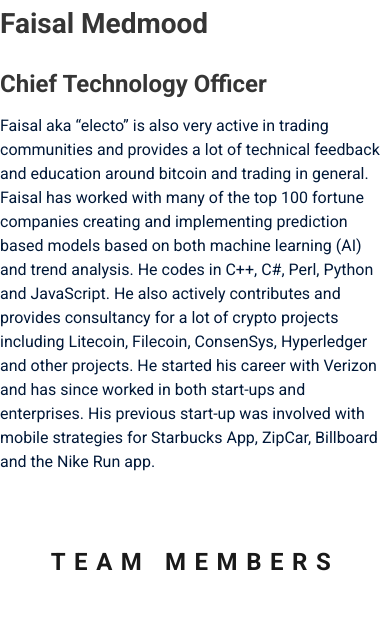
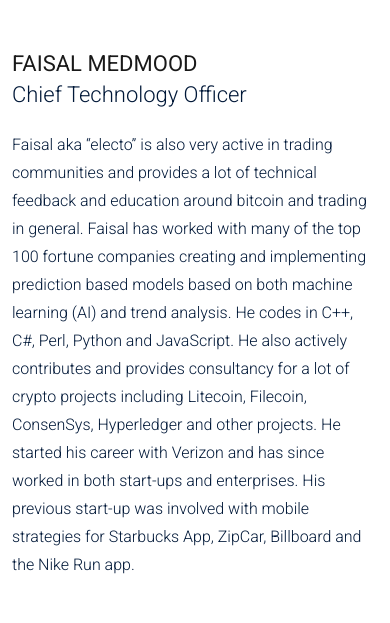
Before and after one commit to pson0001/ledgerium, a PHP site: page /about-us.php in a window 390 px wide. Shown: the part 3267-3890 px from the top of the page. Run offline with PHP 8.4, Linux system fonts and the light colour scheme; style sheets or scripts are compiled from the project's sources; some libraries are stand-ins or nearby versions.

Commit message:
Added breakpoints and fixed content styles

```diff
--- a/about-us.php
+++ b/about-us.php
@@ -53,8 +53,8 @@
       </figure>
     </div>
     <div class="column content">
-      <h2>Faisal Medmood</h2>
-      <h3>Chief Technology Officer</h3>
+      <h2 class="title">Faisal Medmood</h2>
+      <h3 class="subtitle">Chief Technology Officer</h3>
       <p>Faisal aka “electo” is also very active in trading communities and provides a lot of technical feedback and education
       around bitcoin and trading in general. Faisal has worked with many of the top 100 fortune companies creating and implementing
       prediction based models based on both machine learning (AI) and trend analysis. He codes in C++, C#, Perl, Python and JavaScript.
@@ -68,8 +68,8 @@
   <div class="columns is-desktop is-vcentered">
     <!-- .column l -->
     <div class="column content">
-      <h2>Faisal Medmood</h2>
-      <h3>Chief Technology Officer</h3>
+    <h2 class="title">Faisal Medmood</h2>
+      <h3 class="subtitle">Chief Technology Officer</h3>
       <p>Faisal aka “electo” is also very active in trading communities and provides a lot of technical feedback and education
       around bitcoin and trading in general. Faisal has worked with many of the top 100 fortune companies creating and implementing
       prediction based models based on both machine learning (AI) and trend analysis. He codes in C++, C#, Perl, Python and JavaScript.
@@ -96,8 +96,8 @@
       </figure>
     </div>
     <div class="column content">
-      <h2>Faisal Medmood</h2>
-      <h3>Chief Technology Officer</h3>
+      <h2 class="title">Faisal Medmood</h2>
+      <h3 class="subtitle">Chief Technology Officer</h3>
       <p>Faisal aka “electo” is also very active in trading communities and provides a lot of technical feedback and education
       around bitcoin and trading in general. Faisal has worked with many of the top 100 fortune companies creating and implementing
       prediction based models based on both machine learning (AI) and trend analysis. He codes in C++, C#, Perl, Python and JavaScript.
@@ -119,8 +119,8 @@
       <figure class="image is-square">
         <img src="https://bulma.io/images/placeholders/480x480.png">
       </figure>
-      <h2>Faisal Medmood</h2>
-      <h3>Chief Technology Officer</h3>
+      <h2 class="title">Faisal Medmood</h2>
+      <h3 class="subtitle">Chief Technology Officer</h3>
       <p>Faisal aka “electo” is also very active in trading communities and provides a lot of technical feedback and education
       around bitcoin and trading in general. Faisal has worked with many of the top 100 fortune companies creating and implementing
       prediction based models based on both machine learning (AI) and trend analysis. He codes in C++, C#, Perl, Python and JavaScript.
@@ -136,8 +136,8 @@
       <figure class="image is-square">
         <img src="https://bulma.io/images/placeholders/480x480.png">
       </figure>
-      <h2>Faisal Medmood</h2>
-      <h3>Chief Technology Officer</h3>
+      <h2 class="title">Faisal Medmood</h2>
+      <h3 class="subtitle">Chief Technology Officer</h3>
       <p>Faisal aka “electo” is also very active in trading communities and provides a lot of technical feedback and education
       around bitcoin and trading in general. Faisal has worked with many of the top 100 fortune companies creating and implementing
       prediction based models based on both machine learning (AI) and trend analysis. He codes in C++, C#, Perl, Python and JavaScript.
@@ -153,8 +153,8 @@
       <figure class="image is-square">
         <img src="https://bulma.io/images/placeholders/480x480.png">
       </figure>
-      <h2>Faisal Medmood</h2>
-      <h3>Chief Technology Officer</h3>
+      <h2 class="title">Faisal Medmood</h2>
+      <h3 class="subtitle">Chief Technology Officer</h3>
       <p>Faisal aka “electo” is also very active in trading communities and provides a lot of technical feedback and education
       around bitcoin and trading in general. Faisal has worked with many of the top 100 fortune companies creating and implementing
       prediction based models based on both machine learning (AI) and trend analysis. He codes in C++, C#, Perl, Python and JavaScript.
@@ -172,8 +172,8 @@
       <figure class="image is-square">
         <img src="https://bulma.io/images/placeholders/480x480.png">
       </figure>
-      <h2>Faisal Medmood</h2>
-      <h3>Chief Technology Officer</h3>
+      <h2 class="title">Faisal Medmood</h2>
+      <h3 class="subtitle">Chief Technology Officer</h3>
       <p>Faisal aka “electo” is also very active in trading communities and provides a lot of technical feedback and education
       around bitcoin and trading in general. Faisal has worked with many of the top 100 fortune companies creating and implementing
       prediction based models based on both machine learning (AI) and trend analysis. He codes in C++, C#, Perl, Python and JavaScript.
@@ -189,8 +189,8 @@
       <figure class="image is-square">
         <img src="https://bulma.io/images/placeholders/480x480.png">
       </figure>
-      <h2>Faisal Medmood</h2>
-      <h3>Chief Technology Officer</h3>
+      <h2 class="title">Faisal Medmood</h2>
+      <h3 class="subtitle">Chief Technology Officer</h3>
       <p>Faisal aka “electo” is also very active in trading communities and provides a lot of technical feedback and education
       around bitcoin and trading in general. Faisal has worked with many of the top 100 fortune companies creating and implementing
       prediction based models based on both machine learning (AI) and trend analysis. He codes in C++, C#, Perl, Python and JavaScript.
@@ -206,8 +206,8 @@
       <figure class="image is-square">
         <img src="https://bulma.io/images/placeholders/480x480.png">
       </figure>
-      <h2>Faisal Medmood</h2>
-      <h3>Chief Technology Officer</h3>
+      <h2 class="title">Faisal Medmood</h2>
+      <h3 class="subtitle">Chief Technology Officer</h3>
       <p>Faisal aka “electo” is also very active in trading communities and provides a lot of technical feedback and education
       around bitcoin and trading in general. Faisal has worked with many of the top 100 fortune companies creating and implementing
       prediction based models based on both machine learning (AI) and trend analysis. He codes in C++, C#, Perl, Python and JavaScript.
@@ -223,7 +223,7 @@
   <h2 class="section-title has-text-centered">Advisory Board</h2>
 </section>
 
-<div class="columns is-desktop is-vcentered">
+<div class="columns is-desktop">
     <!-- .column l -->
     <div class="column is-2 photo-profile">
       <a href="" class="social-icon"> <i class="fa fa-linkedin"></i></a>
@@ -232,8 +232,8 @@
       </figure>
     </div>
     <div class="column is-4 content">
-      <h2>Faisal Medmood</h2>
-      <h3>Chief Technology Officer</h3>
+    <h2 class="title">Faisal Medmood</h2>
+      <h3 class="subtitle">Chief Technology Officer</h3>
       <p>Faisal aka “electo” is also very active in trading communities and provides a lot of technical feedback and education
       around bitcoin and trading in general. Faisal has worked with many of the top 100 fortune companies creating and implementing
       prediction based models based on both machine learning (AI) and trend analysis. He codes in C++, C#, Perl, Python and JavaScript.
@@ -251,8 +251,8 @@
       </figure>
     </div>
     <div class="column is-4 content">
-      <h2>Faisal Medmood</h2>
-      <h3>Chief Technology Officer</h3>
+    <h2 class="title">Faisal Medmood</h2>
+      <h3 class="subtitle">Chief Technology Officer</h3>
       <p>Faisal aka “electo” is also very active in trading communities and provides a lot of technical feedback and education
       around bitcoin and trading in general. Faisal has worked with many of the top 100 fortune companies creating and implementing
       prediction based models based on both machine learning (AI) and trend analysis. He codes in C++, C#, Perl, Python and JavaScript.
@@ -264,7 +264,7 @@
 
   </div>
 
-  <div class="columns is-desktop is-vcentered">
+  <div class="columns is-desktop">
     <!-- .column l -->
     <div class="column is-2 photo-profile">
       <a href="" class="social-icon"> <i class="fa fa-linkedin"></i></a>
@@ -273,8 +273,8 @@
       </figure>
     </div>
     <div class="column is-4 content">
-      <h2>Faisal Medmood</h2>
-      <h3>Chief Technology Officer</h3>
+      <h2 class="title">Faisal Medmood</h2>
+      <h3 class="subtitle">Chief Technology Officer</h3>
       <p>Faisal aka “electo” is also very active in trading communities and provides a lot of technical feedback and education
       around bitcoin and trading in general. Faisal has worked with many of the top 100 fortune companies creating and implementing
       prediction based models based on both machine learning (AI) and trend analysis. He codes in C++, C#, Perl, Python and JavaScript.
@@ -292,8 +292,8 @@
       </figure>
     </div>
     <div class="column is-4 content">
-      <h2>Faisal Medmood</h2>
-      <h3>Chief Technology Officer</h3>
+      <h2 class="title">Faisal Medmood</h2>
+      <h3 class="subtitle">Chief Technology Officer</h3>
       <p>Faisal aka “electo” is also very active in trading communities and provides a lot of technical feedback and education
       around bitcoin and trading in general. Faisal has worked with many of the top 100 fortune companies creating and implementing
       prediction based models based on both machine learning (AI) and trend analysis. He codes in C++, C#, Perl, Python and JavaScript.
@@ -305,7 +305,7 @@
 
   </div>
 
-  <div class="columns is-desktop is-vcentered">
+  <div class="columns is-desktop">
     <!-- .column l -->
     <div class="column is-2 photo-profile">
       <a href="" class="social-icon"> <i class="fa fa-linkedin"></i></a>
@@ -314,8 +314,8 @@
       </figure>
     </div>
     <div class="column is-4 content">
-      <h2>Faisal Medmood</h2>
-      <h3>Chief Technology Officer</h3>
+      <h2 class="title">Faisal Medmood</h2>
+      <h3 class="subtitle">Chief Technology Officer</h3>
       <p>Faisal aka “electo” is also very active in trading communities and provides a lot of technical feedback and education
       around bitcoin and trading in general. Faisal has worked with many of the top 100 fortune companies creating and implementing
       prediction based models based on both machine learning (AI) and trend analysis. He codes in C++, C#, Perl, Python and JavaScript.
@@ -333,8 +333,8 @@
       </figure>
     </div>
     <div class="column is-4 content">
-      <h2>Faisal Medmood</h2>
-      <h3>Chief Technology Officer</h3>
+      <h2 class="title">Faisal Medmood</h2>
+      <h3 class="subtitle">Chief Technology Officer</h3>
       <p>Faisal aka “electo” is also very active in trading communities and provides a lot of technical feedback and education
       around bitcoin and trading in general. Faisal has worked with many of the top 100 fortune companies creating and implementing
       prediction based models based on both machine learning (AI) and trend analysis. He codes in C++, C#, Perl, Python and JavaScript.
--- a/assets/scss/styles.scss
+++ b/assets/scss/styles.scss
@@ -2,7 +2,60 @@
 body {
     font-family: $font__type--default;
     color: $color__brand-blue;
+
+
+    @include tablet {
+        //background: rosybrown;
+    }
+
+    .title {
+        color: $color__brand-dark-blue;
+        padding-bottom: 5px;
+        text-transform: uppercase;
+
+        @include typography--font(22px, 'roboto', $font__weight--regular, 21px);
+
+        @include tablet {
+            @include typography--font(30px, 'roboto', $font__weight--regular, 29px);
+        }
+    }
+
+    .subtitle {
+        color: $color__brand-blue;
+
+        @include typography--font(22px, 'roboto', $font__weight--light, 24px);
+    }
+    p {
+        @include typography--font(16px, 'roboto', $font__weight--light, 28px);
+    }
+
+    .container {
+        padding: $column-gap;
+
+
+
+        .columns {
+            display: block;
+
+            @include tablet {
+                display: flex;
+            }
+
+            &.is-vcentered {
+                display: block;
+
+                @include tablet {
+                    display: flex;
+                }
+            }
+        }
+    }
+
+    .box {
+        border-radius: 0;
+    }
 }
+
 
 // Navegation
 .navbar {
@@ -31,8 +84,15 @@
     }
     .navbar-item {
         background: $color__brand-blue;
+
+        @include mobile {
+            width: 50%;
+        }
         img {
             max-height: 48px;
+            @include mobile {
+                max-height: 32px;
+            }
         }
     }
 }
@@ -79,8 +139,16 @@
         color: $color__white;
 
         &.title {
-            @include typography--font(46px, 'roboto', $font__weight--light, 60px);
+            color: $color__white;
+            text-transform: inherit;
+
+            @include typography--font(30px, 'roboto', $font__weight--light, 38px);
+
+            @include tablet {
+                @include typography--font(46px, 'roboto', $font__weight--light, 60px);
+            }
         }
+
     }
     .tile {
         a {
@@ -92,11 +160,21 @@
     }
     .down-arrow {
         position: relative;
-        bottom: $column-gap * 2;
+        bottom: $column-gap * 8;
+
+        @include tablet {
+            bottom: $column-gap * 16;
+        }
     }
 }
 
 // Titles
+.section {
+    @include mobile {
+        padding: 1.5rem 1.5rem;
+    }
+}
+
 .section-title {
     color: $color__brand-dark-blue;
     letter-spacing: 8.56px;
@@ -160,18 +238,28 @@
     text-transform: uppercase;
     text-align: center;
     position: relative;
-    bottom:-35px;
+    bottom:-98px;
     position: absolute;
     width: 100%;
     color: $color__white;
 
-    @include typography--font(120px, 'roboto', $font__weight--bold, 160px);
+    @include typography--font(60px, 'roboto', $font__weight--bold, 80px);
+
+    @include tablet {
+        bottom:-35px;
+
+        @include typography--font(120px, 'roboto', $font__weight--bold, 160px);
+    }
 }
 .header-title {
     background-color: $color__brand-blue-secondary;
-    height: 250px;
+    height: 150px;
     width: 100%;
     color: $color__white;
+
+    @include tablet {
+        height: 250px;
+    }
 }
 
 .photo-profile {
@@ -181,8 +269,6 @@
         position: absolute;
         z-index: 1;
         right: $column-gap;
-        height: 76px;
-        width: 76px;
         background: $color__white;
         color: $color__brand-blue;
 
@@ -213,10 +299,29 @@
 // About us
 
 .about-us {
-    .down-arrow {
-        bottom: $column-gap * 16;
+    .is-2.photo-profile {
+        font-size: 0.6rem;
+    }
+    .image {
+        &.is-square {
+            padding-top: 100%;
+            margin-bottom: 30px;
+        }
     }
 }
+
+// Partners
+.partners {
+    .photo-profile {
+        a {
+            position: relative;
+            right: 0;
+            left: 0;
+        }
+    }
+}
+
+// Roadmap
 
 // Timeline
 
@@ -225,17 +330,20 @@
     flex-direction: column;
 
     &.is-centered {
-        width: 50%;
         align-self: flex-end;
         margin: auto;
     }
 
     .timeline-content {
         text-align: center;
-        padding: 1rem 3rem;
+        padding: 1rem;
+
         h2,
         p {
             width: 100%;
+        }
+        @include tablet {
+            padding: 1rem 3rem;
         }
     }
 
```
Also changed, not shown: insight-1.php (+5 -3 lines), insights.php (+24 -6 lines), partners.php (+48 -0 lines), roadmap.php (+8 -4 lines).
